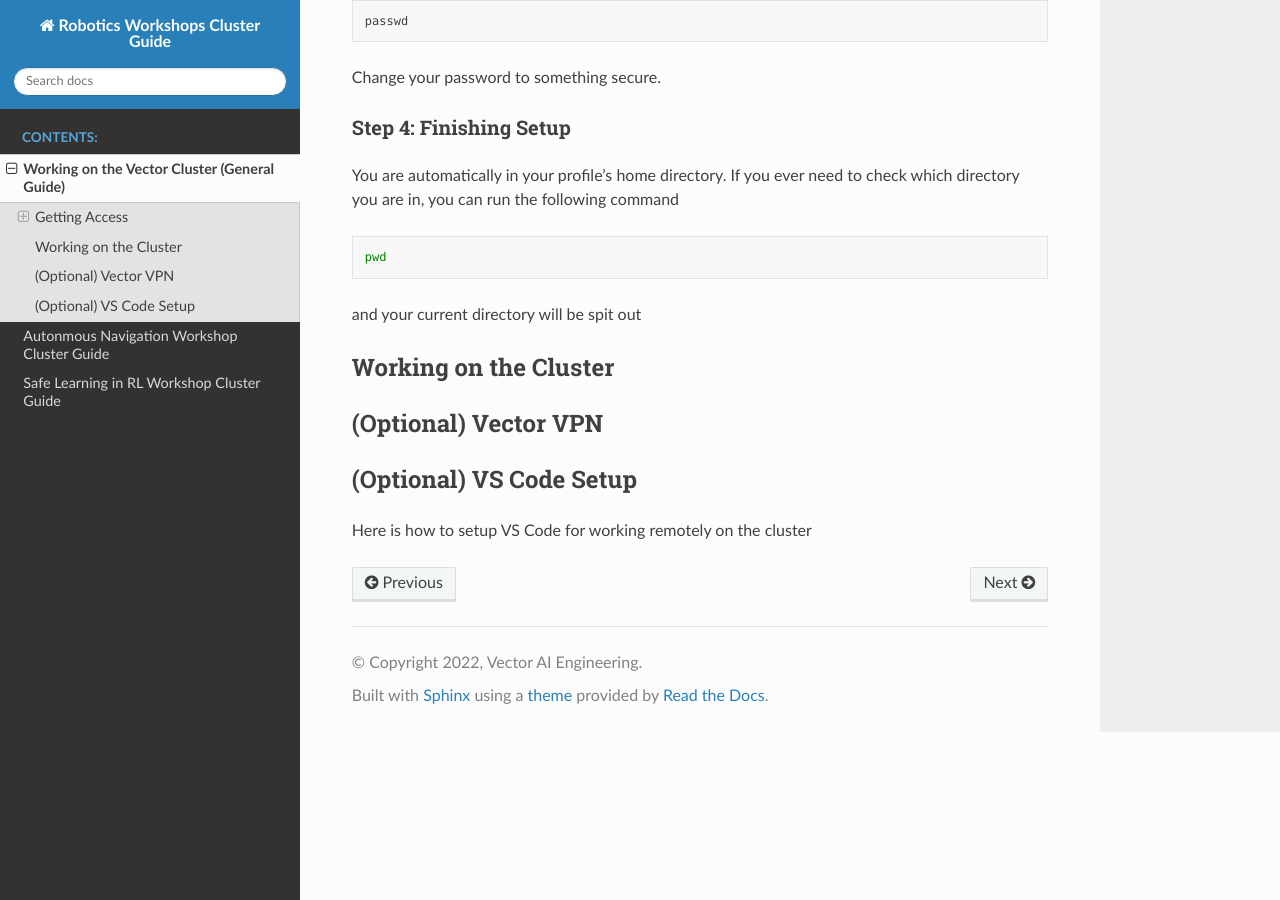
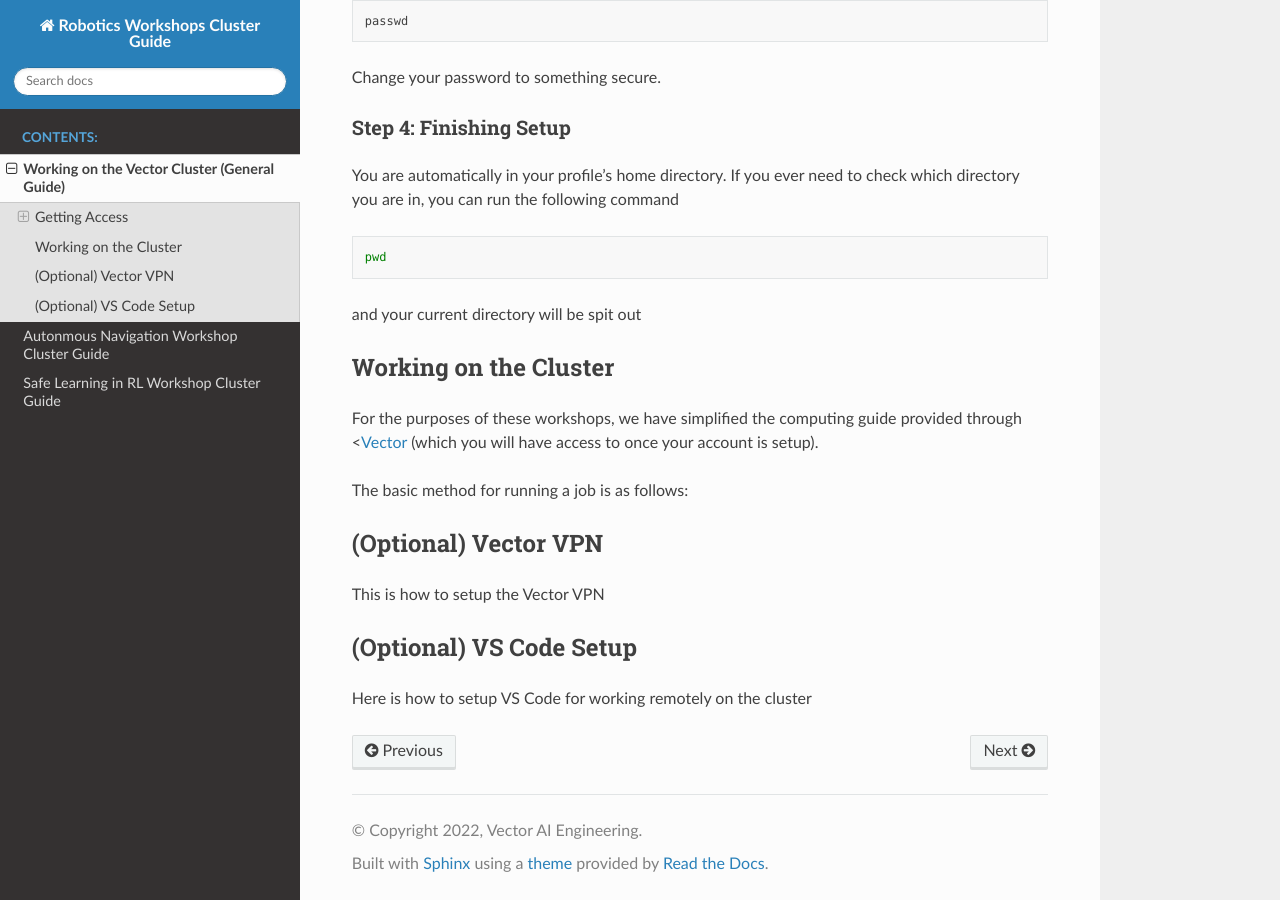
Before and after one commit to catgloss/robotics_workshops, a Sphinx documentation site: the page built from docs/source/general_setup.rst, in a window 1280 px wide and 900 px high, scrolled down 1105 px. Built offline with Sphinx 7.4.7 and the Read the Docs theme 2.0.0, drawn with Linux system fonts in a browser that asks for light colours.

Commit message:
Update general_setup.rst

```diff
--- a/docs/source/general_setup.rst
+++ b/docs/source/general_setup.rst
@@ -61,9 +61,14 @@ and your current directory will be spit out
 Working on the Cluster
 ----------------------
 
+For the purposes of these workshops, we have simplified the computing guide provided through <`Vector <https://catgloss.github.io/robotics_workshops/general_setup.html#optional-vs-code-setup>`_ (which you will have access to once your account is setup).
+
+The basic method for running a job is as follows:
 
 (Optional) Vector VPN
 ---------------------
+
+This is how to setup the Vector VPN
 
 (Optional) VS Code Setup
 -------------------------
```
